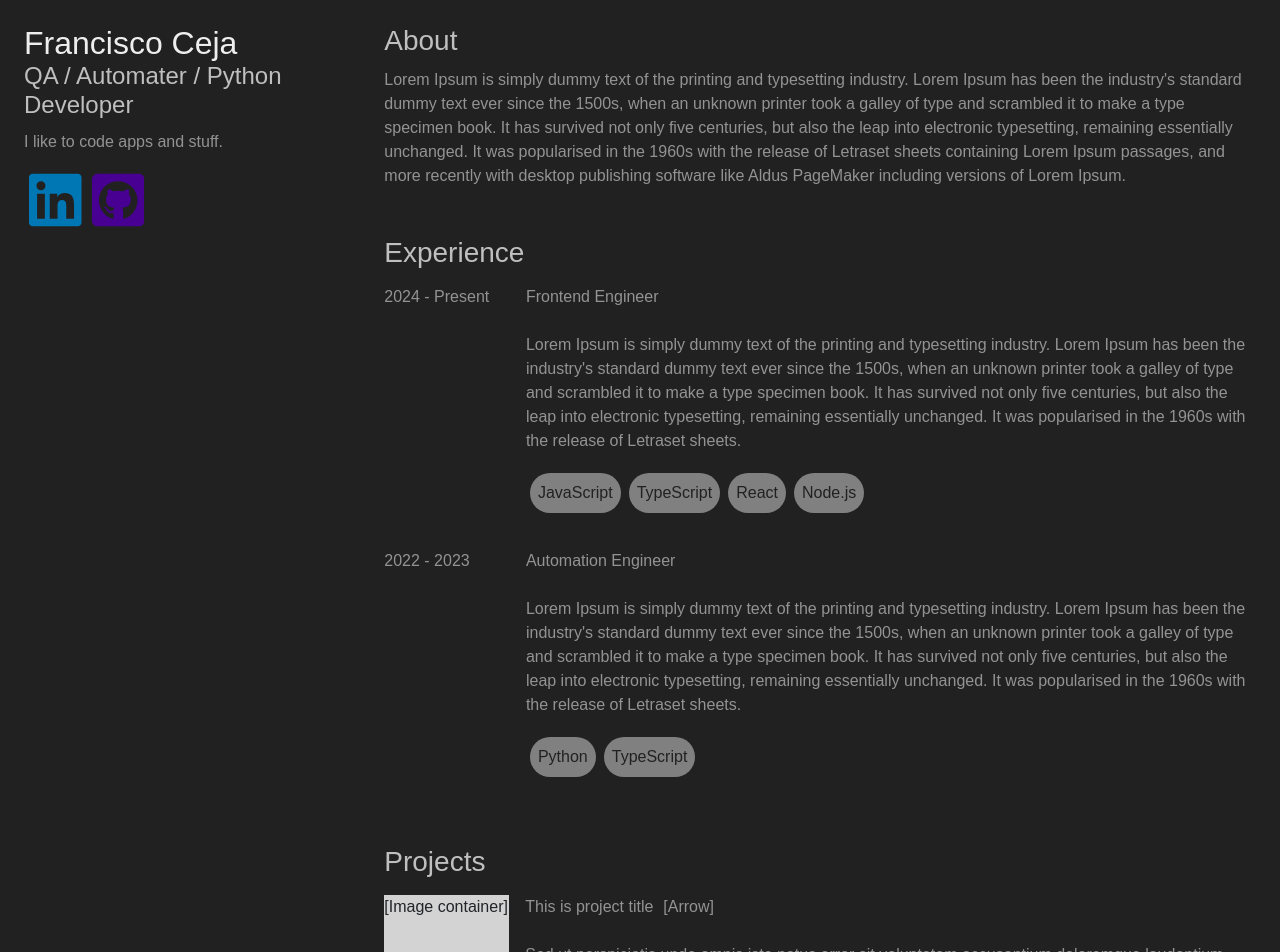
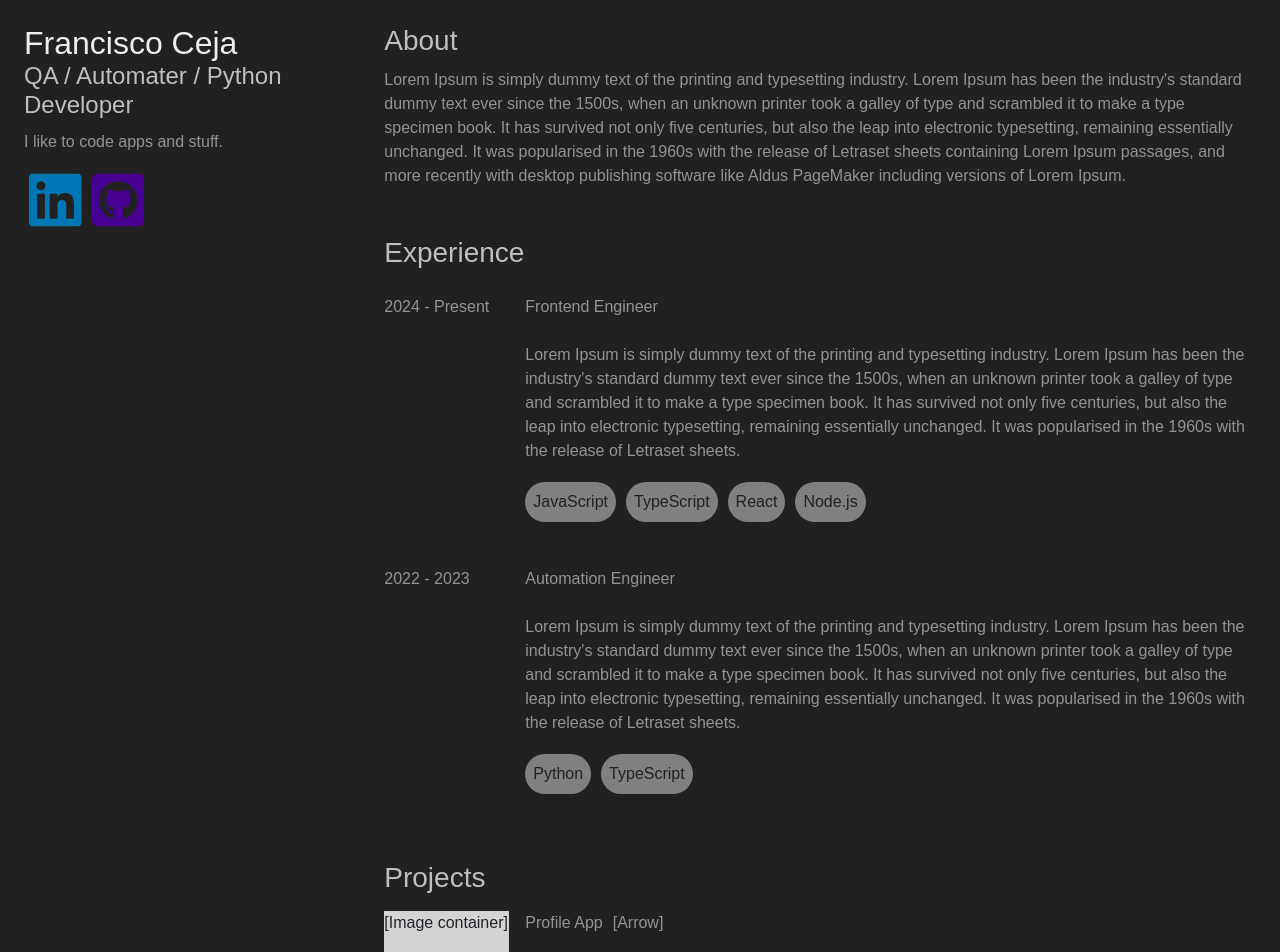
Before and after one commit to fceja/fceja.com_v2, a React (Vite) app: page / in a window 1280 px wide. Shown: the top 952 px of the page. Built offline with nearby package versions, Linux system fonts and the light colour scheme.

Commit message:
fix css issues where not unique - impacted others

```diff
--- a/src/scss/Global.scss
+++ b/src/scss/Global.scss
@@ -29,7 +29,7 @@ body {
     margin: 0;
 }
 
-@mixin text-li {
+@mixin text-div {
     color: rgb(147, 147, 147);
     font-size: 1em;
     font-weight: 100;
--- a/src/scss/common/components/Tags.scss
+++ b/src/scss/common/components/Tags.scss
@@ -5,5 +5,7 @@
         background-color: gray;
         border-radius: 25px;
         color: $app-background-color;
+        font-size: 1em;
+        font-weight: 100;
     }
 }
--- a/src/scss/components/Cards.scss
+++ b/src/scss/components/Cards.scss
@@ -1,3 +1,11 @@
+@import "@scss/Global.scss";
+
 .card-year {
     white-space: nowrap;
+    @include text-div;
 }
+
+.card-title,
+.card-p {
+    @include text-div;
+}
--- a/src/scss/components/Experience.scss
+++ b/src/scss/components/Experience.scss
@@ -4,9 +4,4 @@
     h2 {
         @include text-h2
     }
-
-    li {
-        @include text-li;
-        list-style: none;
-    }
 }
--- a/src/scss/components/Projects.scss
+++ b/src/scss/components/Projects.scss
@@ -1,4 +1,5 @@
 @import "@scss/Global.scss";
+
 
 .projects {
     h2 {
@@ -8,8 +9,9 @@
 
 .proj-desc {
 
-    span,
-    p {
+    .proj-title,
+    .proj-arrow,
+    .proj-p {
         @include text-p
     }
 }
--- a/src/ts/common/components/Tags.tsx
+++ b/src/ts/common/components/Tags.tsx
@@ -11,7 +11,15 @@ const Tags = (props: TagsProps) => {
     return (
         <div className="tags my-3 d-flex flex-wrap">
             {tagData.map((elem, i) => {
-                return < span key={`tag-${parentIndex}-${i}`} className="p-2 m-1">{elem}</span>
+                return (
+                    <span
+                        key={`tag-${parentIndex}-${i}`}
+                        className="p-2"
+                        style={{ margin: "3px 10px 3px 0" }}
+                    >
+                        {elem}
+                    </span>
+                )
             })}
         </div>
     )
--- a/src/ts/components/Cards.tsx
+++ b/src/ts/components/Cards.tsx
@@ -22,15 +22,15 @@ const cardsData = [
 
 const Cards = () => {
     return (
-        <ol className="cards-list p-0">
+        <ol className="p-0">
             {
                 cardsData.map((elem, i) => {
                     return (
-                        <li key={`li-${i}`} className="mt-3 gap-3 md:flex lg:flex">
-                            <div className="card-year" style={{ width: "150px" }}>{elem.year}</div>
+                        <li key={`li-${i}`} className={`exp-li-${i} mt-3 gap-3 md:flex lg:flex`}>
+                            <div className="card-year" style={{ minWidth: "125px" }}>{elem.year}</div>
                             <div className="card-desc w-100">
                                 <div className="card-title">{elem.title}</div>
-                                <div className="card-paragraph mt-4">{elem.paragraph}</div>
+                                <p className="card-p mt-4">{elem.paragraph}</p>
                                 <Tags tagData={elem.tags} parentIndex={i} />
                             </div>
                         </li>
--- a/src/ts/components/Projects.tsx
+++ b/src/ts/components/Projects.tsx
@@ -1,33 +1,49 @@
 import "@scss/components/Projects.scss"
+import Tags from "@common/components/Tags"
+const projectData = [
+    {
+        title: 'Profile App',
+        paragraph: "A web app that can be used for a user/company profile.",
+        tags: [
+            "TypeScript", "React JS", "Redux JS", "Bootstrap", "AWS:S3"
+        ]
+    }
+]
+
 const Projects = () => {
     return (
         <section className="projects mt-5">
+            <>
+                {projectData.map((elem, i) => {
+                    return (
+                        <>
                             <h2>Projects</h2>
-            <div className="d-flex gap-3 mt-3">
+                            <div className={`project-${i} d-flex gap-3 mt-3`}>
                                 <div
                                     className="proj-img"
                                     style={{
                                         minWidth: "125px",
                                         height: "100px",
-                        backgroundColor: "lightgray"
+                                        backgroundColor: "lightgray",
                                     }}
                                 >[Image container]</div>
-                <div
-                    className="proj-desc"
-                    style={{
-                        width: "100%",
-                    }}
-                >
-                    <span className="">This is project title</span>
+                                <div className="proj-desc w-100">
+                                    <span className="proj-title">{elem.title}</span>
                                     <span
-                        className="ml-1"
-                        style={{ marginLeft: "10px" }}
+                                        className="proj-arrow ml-1"
+                                        style={{ margin: "0 0 0 10px" }}
                                     >
                                         [Arrow]
                                     </span>
-                    <p className="mt-4">Sed ut perspiciatis unde omnis iste natus error sit voluptatem accusantium doloremque laudantium, totam rem aperiam, eaque ipsa quae ab illo inventore veritatis et quasi architecto beatae vitae dicta sunt explicabo. Nemo enim ipsam voluptatem quia voluptas sit aspernatur aut odit aut fugit, sed quia consequuntur magni dolores eos qui ratione voluptatem sequi nesciunt.</p>
+                                    <p className="proj-p mt-4">{elem.paragraph}</p>
+                                    <Tags tagData={elem.tags} parentIndex={i} />
                                 </div>
+
                             </div>
+                        </>
+                    )
+                })}
+            </>
         </section>
     )
 }
```
Lines whose indentation alone changed are shown as unchanged.
